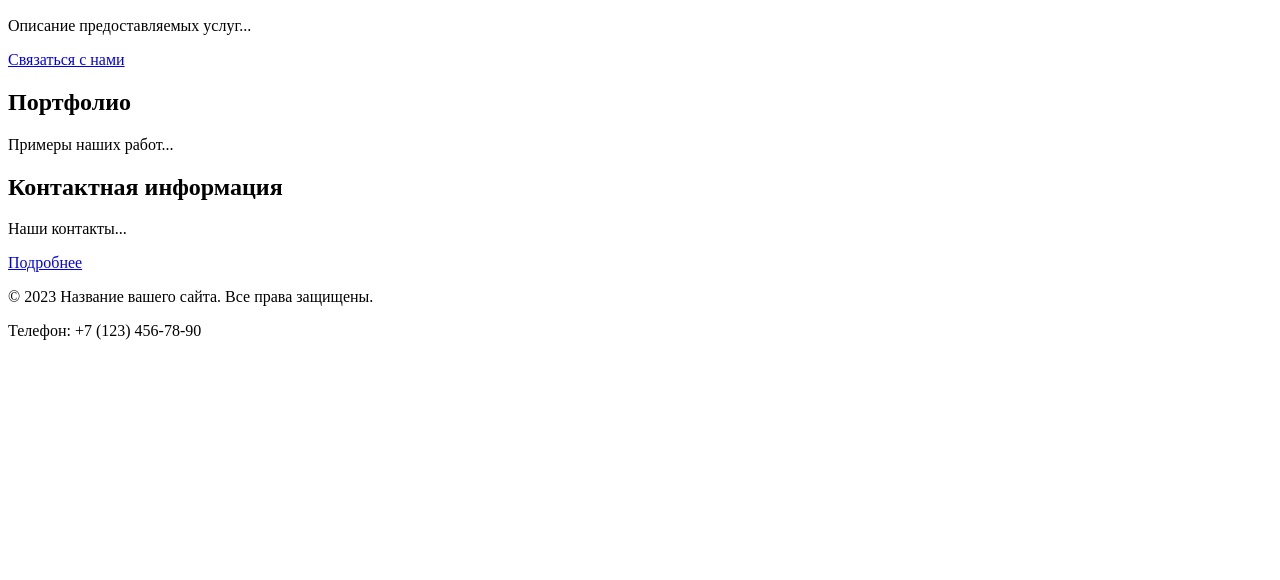
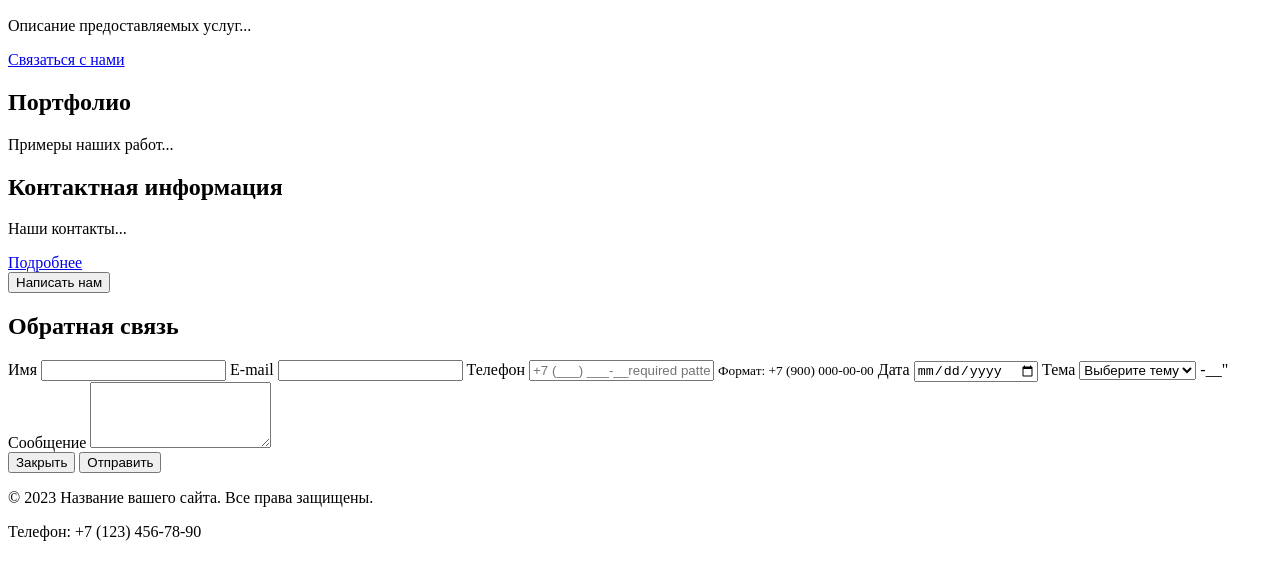
Before and after one commit to SWYATOSHAq/gitprogect1, a plain HTML site: page src/index.html in a window 1280 px wide. Shown: the part 206-786 px from the top of the page. Drawn offline with Linux system fonts and the light colour scheme.

Commit message:
:feet: add push button and modal form

```diff
--- a/src/index.html
+++ b/src/index.html
@@ -1,5 +1,6 @@
 <!DOCTYPE html>
 <html lang="ru">
+
 <head>
     <meta charset="UTF-8">
     <meta name="viewport" content="width=device-width, initial-scale=1.0">
@@ -7,7 +8,9 @@
     <meta name="description" content="Краткое описание главной страницы вашего сайта">
     <link rel="icon" href="assets/favicon.ico" type="image/x-icon">
 </head>
+
 <body>
+
     <!-- Шапка сайта -->
     <header>
         <a href="/">Охотников СВятослав Алексеевич</a>
@@ -44,6 +47,40 @@
             <p>Наши контакты...</p>
             <a href="contacts.html">Подробнее</a> <!-- Ссылка на отдельную страницу -->
         </section>
+        <!-- Кнопка открытия модалки -->
+        <button id="openDialog" type="button">Написать нам</button>
+        <!-- Модалка с формой -->
+
+            <h2 id="dialogTitle">Обратная связь</h2>
+            <form id="contactForm" method="dialog" novalidate>
+                <label for="name">Имя</label>
+                <input id="name" name="name" type="text" required minlength="2" autocomplete="given-name">
+                <label for="email">E-mail</label>
+                <input id="email" name="email" type="email" required autocomplete="email">
+                <label for="phone">Телефон</label>
+                <input id="phone" name="phone" type="tel" inputmode="tel" autocomplete="tel"
+                    aria-describedby="phoneHelp" placeholder="+7 (___) ___-
+__
+required pattern=" ^\+7 \(\d{3}\) \d{3}-\d{2}-\d{2}$">
+                <small id="phoneHelp">Формат: +7 (900) 000-00-00</small>
+                <label for="date">Дата</label>
+                <input id="date" name="date" type="date">
+                <label for="topic">Тема</label>
+                <select id="topic" name="topic" required>
+                    <option value="">Выберите тему</option>
+                    <option>Вопрос</option>
+                    <option>Заказ</option>
+                </select>
+                -__"
+                <label for="message">Сообщение</label>
+                <textarea id="message" name="message" rows="4" required></textarea>
+                <div class="form-actions">
+                    <button type="button" id="closeDialog">Закрыть</button>
+                    <button type="submit">Отправить</button>
+                </div>
+            </form>
+
+
     </main>
 
     <!-- Подвал сайта -->
@@ -52,4 +89,5 @@
         <p>Телефон: +7 (123) 456-78-90</p>
     </footer>
 </body>
+
 </html>
```
Also changed, not shown: src/about.html (+0 -1 lines).
